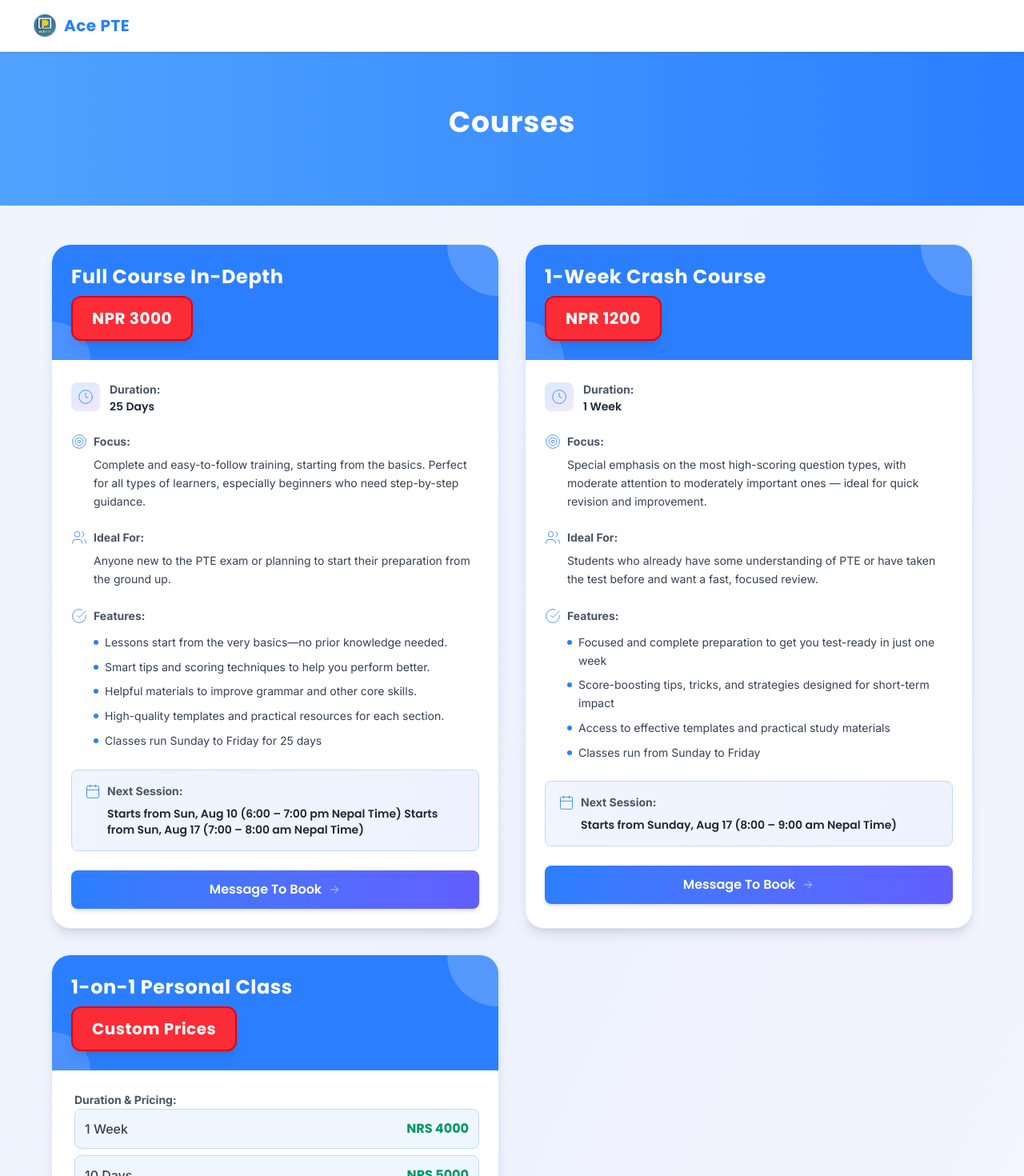
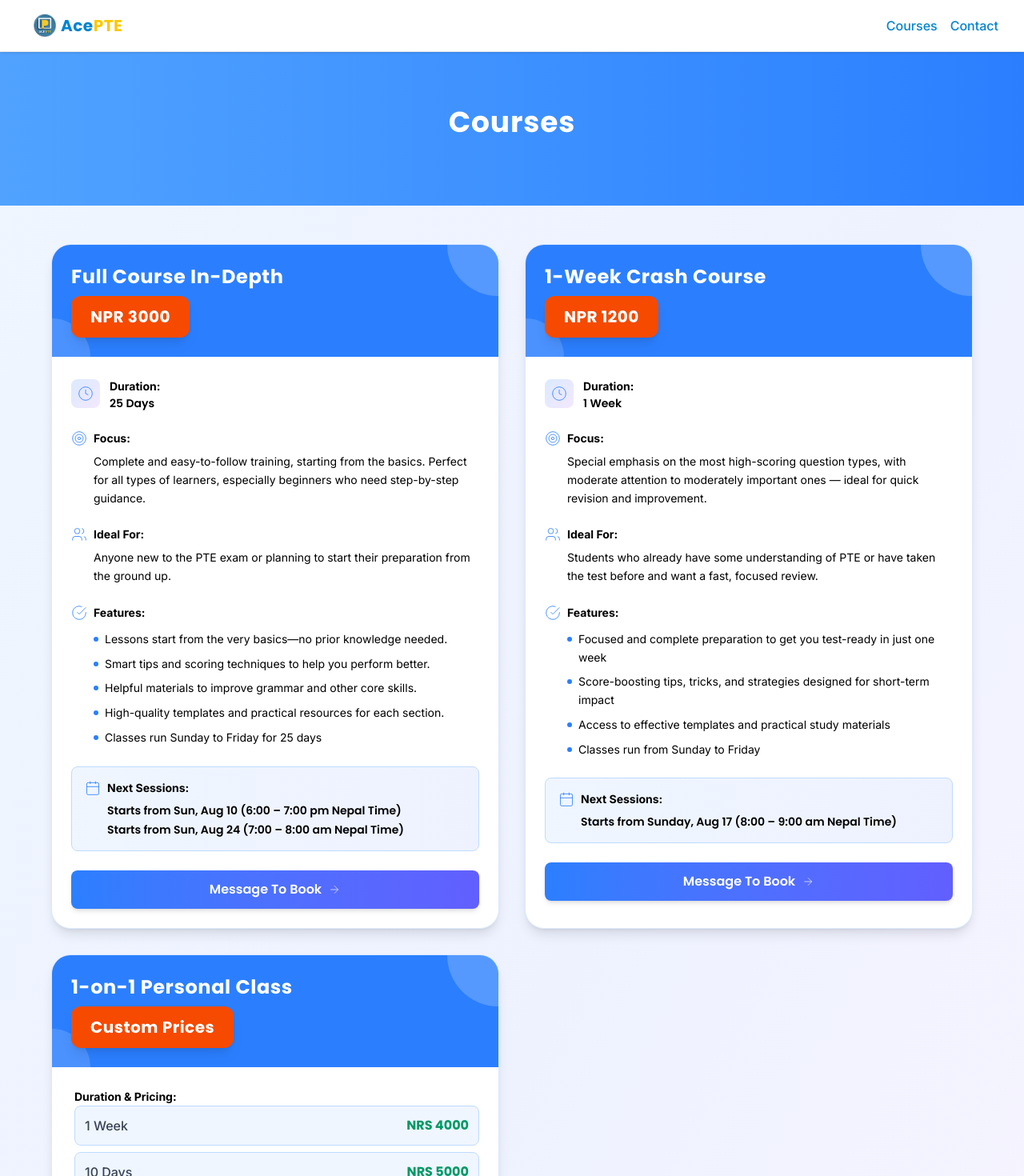
Before and after one commit to Gauravmahto187/AcePte, a React (Vite) app: page / in a window 1280 px wide. Shown: the top 1470 px of the page at 80% size. Built offline with nearby package versions, Linux system fonts and the light colour scheme.

Commit message:
fix: Font and UI

```diff
--- a/src/App.jsx
+++ b/src/App.jsx
@@ -25,7 +25,7 @@ const App = () => {
         "High-quality templates and practical resources for each section.",
         "Classes run Sunday to Friday for 25 days"
       ],
-      nextSession: "Starts from Sun, Aug 10 (6:00 – 7:00 pm Nepal Time)\nStarts from Sun, Aug 17 (7:00 – 8:00 am Nepal Time)",
+      nextSession: "Starts from Sun, Aug 10 (6:00 – 7:00 pm Nepal Time)\nStarts from Sun, Aug 24 (7:00 – 8:00 am Nepal Time)",
       sessionType: "Full Course In-Depth"
     },
     {
--- a/src/components/Card.jsx
+++ b/src/components/Card.jsx
@@ -20,7 +20,7 @@ const Card = ({ title, price, duration, focus, idealFor, features, nextSession,
             {/* Desktop Price - Hidden on mobile */}
             <div className="relative group hidden md:block">
               {/* Main price container */}
-              <div className="relative bg-red-500 px-6 py-3 rounded-xl shadow-lg hover:rotate-0 hover:scale-105 transition-all duration-300 border-2 border-red-600">
+              <div className="relative bg-orange-600 px-6 py-3 rounded-xl shadow-lg hover:rotate-0 hover:scale-105 transition-all duration-300">
                 {/* Price text */}
                 <span className="text-white font-bold text-xl font-['Poppins'] tracking-wide">
                   {price}
@@ -30,7 +30,7 @@ const Card = ({ title, price, duration, focus, idealFor, features, nextSession,
 
                          {/* Mobile Price - Simple and compact */}
              <div className="md:hidden">
-              <div className="bg-red-400 px-4 py-2 rounded-lg shadow-md">
+               <div className="bg-orange-600 px-4 py-2 rounded-lg shadow-md">
                  <span className="text-white font-bold text-lg font-['Poppins']">
                    {price}
                  </span>
@@ -52,8 +52,8 @@ const Card = ({ title, price, duration, focus, idealFor, features, nextSession,
               </svg>
             </div>
             <div>
-              <span className="text-gray-600 text-sm font-bold font-['Inter']">Duration:</span>
-              <p className="text-gray-800 font-semibold font-['Poppins'] text-sm">{duration}</p>
+              <span className="text-black text-sm font-bold font-['Inter']">Duration:</span>
+              <p className="text-black font-semibold font-['Poppins'] text-sm">{duration}</p>
             </div>
           </div>
         )}
@@ -61,7 +61,7 @@ const Card = ({ title, price, duration, focus, idealFor, features, nextSession,
         {/* Pricing Breakdown (for custom prices) */}
         {pricing && (
           <div className="space-y-2 pl-1 mb-2">
-            <span className="text-gray-600 text-sm font-bold font-['Inter']">Duration & Pricing:</span>
+            <span className="text-black text-sm font-bold font-['Inter']">Duration & Pricing:</span>
             <div className="space-y-2">
               <div className="flex justify-between items-center p-3 bg-blue-50 rounded-lg border border-blue-200">
                 <span className="text-gray-700 font-medium font-['Inter']">1 Week</span>
@@ -87,9 +87,9 @@ const Card = ({ title, price, duration, focus, idealFor, features, nextSession,
               <circle cx="12" cy="12" r="6"></circle>
               <circle cx="12" cy="12" r="2"></circle>
             </svg>
-            <span className="text-gray-600 text-sm font-bold font-['Inter']">Focus:</span>
+            <span className="text-black text-sm font-bold font-['Inter']">Focus:</span>
           </div>
-          <p className="text-gray-700 text-sm leading-relaxed pl-7 font-['Inter']">
+          <p className="text-black font-normal text-sm leading-relaxed pl-7 font-['Inter']">
             {focus}
           </p>
         </div>
@@ -103,9 +103,9 @@ const Card = ({ title, price, duration, focus, idealFor, features, nextSession,
               <path d="M22 21v-2a4 4 0 0 0-3-3.87"></path>
               <path d="M16 3.13a4 4 0 0 1 0 7.75"></path>
             </svg>
-            <span className="text-gray-600 text-sm font-bold font-['Inter']">Ideal For:</span>
+            <span className="text-black text-sm font-bold font-['Inter']">Ideal For:</span>
           </div>
-          <p className="text-gray-700 text-sm leading-relaxed pl-7 font-['Inter']">
+          <p className="text-black text-sm leading-relaxed pl-7 font-['Inter']">
             {idealFor}
           </p>
         </div>
@@ -117,11 +117,11 @@ const Card = ({ title, price, duration, focus, idealFor, features, nextSession,
               <path d="M22 11.08V12a10 10 0 1 1-5.93-9.14"></path>
               <polyline points="22,4 12,14.01 9,11.01"></polyline>
             </svg>
-            <span className="text-gray-600 text-sm font-bold font-['Inter']">Features:</span>
+            <span className="text-black text-sm font-bold font-['Inter']">Features:</span>
           </div>
           <ul className="space-y-2 pl-7">
             {features.map((feature, index) => (
-              <li key={index} className="flex items-start gap-2 text-sm text-gray-700 font-['Inter']">
+              <li key={index} className="flex items-start gap-2 text-sm text-black font-['Inter']">
                 <div className="w-1.5 h-1.5 bg-blue-500 rounded-full mt-2 flex-shrink-0"></div>
                 <span className="leading-relaxed">{feature}</span>
               </li>
@@ -138,11 +138,15 @@ const Card = ({ title, price, duration, focus, idealFor, features, nextSession,
               <line x1="8" y1="2" x2="8" y2="6"></line>
               <line x1="3" y1="10" x2="21" y2="10"></line>
             </svg>
-            <span className="text-gray-600 text-sm font-bold font-['Inter']">Next Session:</span>
+            <span className="text-black text-sm font-bold font-['Inter']">Next Sessions:</span>
           </div>
-          <p className="text-gray-800 font-semibold text-sm pl-7 font-['Poppins']">
-            {nextSession}
+          <div className="text-black font-semibold text-sm pl-7 font-['Poppins']">
+            {nextSession.split('\n').map((line, index) => (
+              <p key={index} className={index > 0 ? 'mt-1' : ''}>
+                {line}
               </p>
+            ))}
+          </div>
         </div>
 
         {/* CTA Button */}
--- a/src/components/Header.jsx
+++ b/src/components/Header.jsx
@@ -1,15 +1,76 @@
-import React from 'react';
+import React, { useState } from 'react';
 
 const Header = () => {
+  const [isMenuOpen, setIsMenuOpen] = useState(false);
+
+  const toggleMenu = () => {
+    setIsMenuOpen(!isMenuOpen);
+  };
+
+  const scrollToTop = () => {
+    window.scrollTo({ top: 0, behavior: 'smooth' });
+    setIsMenuOpen(false);
+  };
+
+  const scrollToFooter = () => {
+    window.scrollTo({ top: document.body.scrollHeight, behavior: 'smooth' });
+    setIsMenuOpen(false);
+  };
+
   return (
     <header className="bg-white backdrop-blur-md border-b border-gray-200 shadow-sm sticky top-0 z-50">
       <div className="max-w-7xl mx-auto px-4 sm:px-6 lg:px-8">
         <div className="flex justify-between items-center h-16">
-          <div className="flex items-center space-x-0">
+          <div className="flex items-center -space-x-1">
             <img src="/images/Ace.png" alt="Ace PTE Logo" className="h-12 w-auto" />
-            <span className="text-blue-500 font-['Poppins'] font-bold text-xl tracking-wide">
-              Ace PTE
+            <span className="text-sky-600 font-['Poppins'] font-bold text-xl tracking-wide">
+              Ace<span className='text-yellow-400'>PTE</span>
             </span>
+          </div>
+
+          {/* Desktop Navigation */}
+          <nav className="hidden md:flex space-x-4">
+            <button
+              onClick={scrollToTop}
+              className="text-sky-600 hover:text-sky-700 font-medium transition-colors duration-200 cursor-pointer"
+            >
+              Courses
+            </button>
+            <button
+              onClick={scrollToFooter}
+              className="text-sky-600 hover:text-sky-700 font-medium transition-colors duration-200 cursor-pointer"
+            >
+              Contact
+            </button>
+          </nav>
+
+          {/* Mobile Menu Button */}
+          <button
+            onClick={toggleMenu}
+            className="md:hidden flex flex-col space-y-1 p-2"
+            aria-label="Toggle menu"
+          >
+            <div className={`w-6 h-0.5 bg-sky-600 transition-all duration-300 ${isMenuOpen ? 'rotate-45 translate-y-1.5' : ''}`}></div>
+            <div className={`w-6 h-0.5 bg-sky-600 transition-all duration-300 ${isMenuOpen ? 'opacity-0' : ''}`}></div>
+            <div className={`w-6 h-0.5 bg-sky-600 transition-all duration-300 ${isMenuOpen ? '-rotate-45 -translate-y-1.5' : ''}`}></div>
+          </button>
+        </div>
+
+        {/* Mobile Navigation */}
+        <div className={`md:hidden ${isMenuOpen ? 'block' : 'hidden'}`}>
+          <div className="px-0 pt-2 pb-3 space-y-1 bg-white border-t border-gray-200">
+            <button
+              onClick={scrollToTop}
+              className="block w-full text-left px-3 py-2 text-sky-600 hover:text-sky-800 font-medium transition-colors duration-200"
+            >
+              Courses
+            </button>
+            <button
+              onClick={scrollToFooter}
+              className="block w-full text-left px-3 py-2 text-sky-600 hover:text-sky-800 font-medium transition-colors duration-200"
+            >
+              Contact
+            </button>
           </div>
         </div>
       </div>
```
Lines whose indentation alone changed are shown as unchanged.
